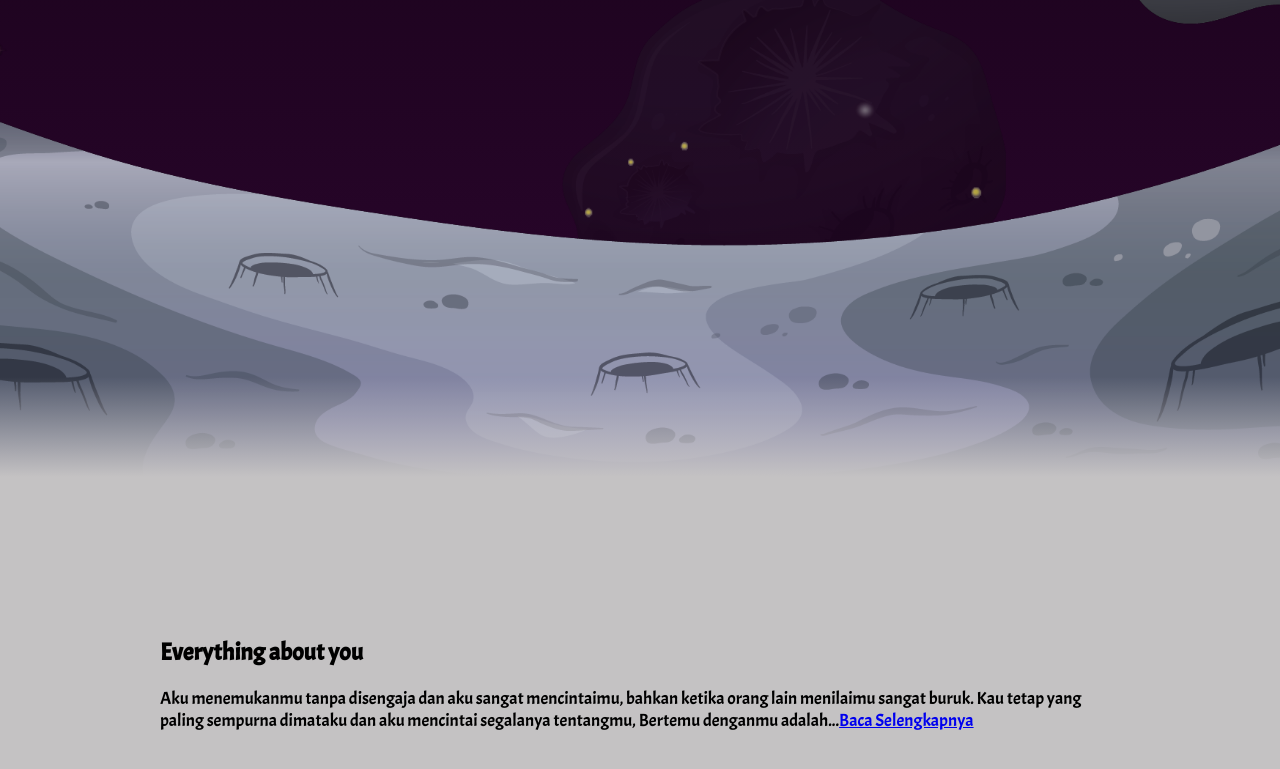
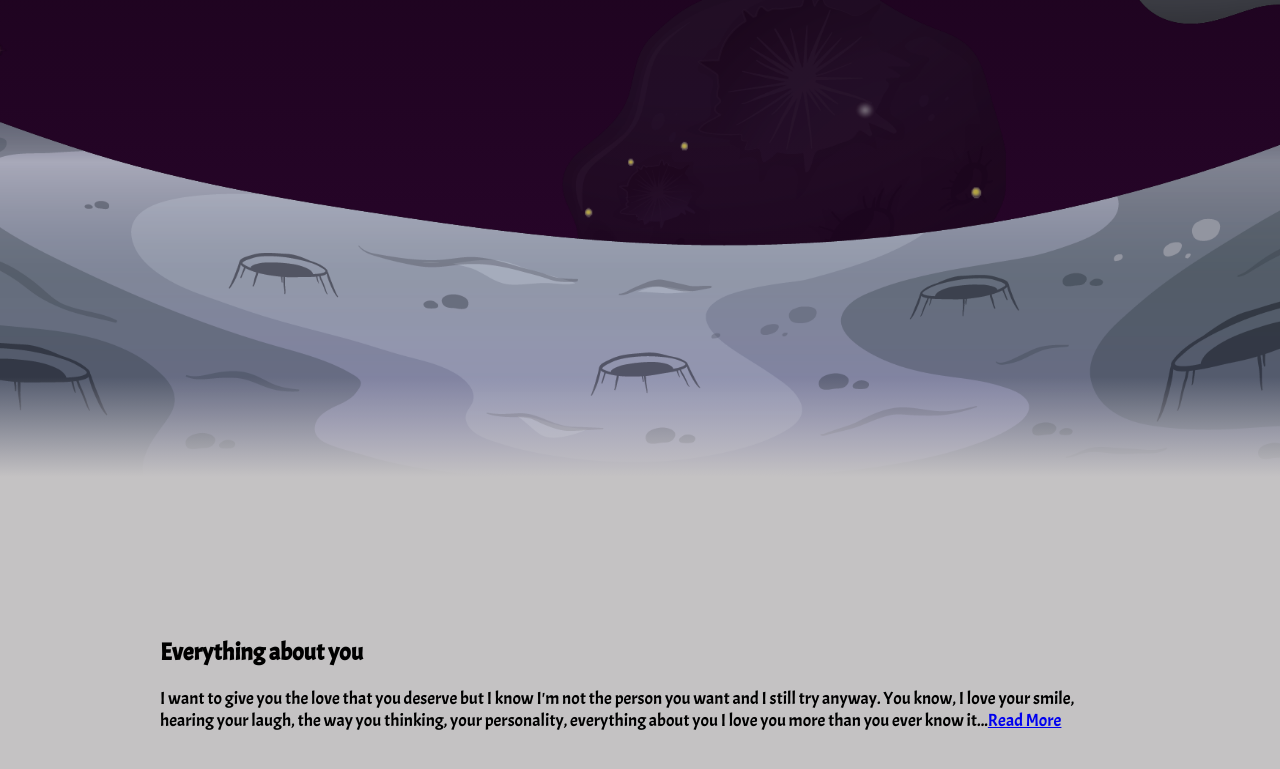
Before and after one commit to vibes09/24, a plain HTML site: page index.html in a window 1280 px wide. Shown: the part 1123-1892 px from the top of the page. Drawn offline with Linux system fonts and the light colour scheme.

Commit message:
Update index.html

```diff
--- a/index.html
+++ b/index.html
@@ -4,7 +4,7 @@
 	<meta charset="utf-8">
 	<meta http-equiv="X-UA-Compatible" content="IE=edge">
 	<meta name="viewport" content="width=device-width, initial-scale=1.0">
-	<title>Spesial Buat Kamu</title>
+	<title>Special For You</title>
 	<link rel="stylesheet" type="text/css" href="css/models.css">
 </head>
 <body>
@@ -13,12 +13,12 @@
 		<img src="img/rocket.png" id="rocket">
 		<img src="img/meteorid.png" id="meteorid">
 		<h1 id="text">I Love You in <br> every Universe</h1>
-		<a href="pesan.html" id="button">Scroll Bawah</a>
+		<a href="pesan.html" id="button">Scroll Down</a>
 	</div>
 	<div class="description">
 		<h2>Everything about you</h2><br>
 		<p>
-			Aku menemukanmu tanpa disengaja dan aku sangat mencintaimu, bahkan ketika orang lain menilaimu sangat buruk. Kau tetap yang paling sempurna dimataku dan aku mencintai segalanya tentangmu, Bertemu denganmu adalah...<a href="pesan.html">Baca Selengkapnya</a>
+			I want to give you the love that you deserve but I know I'm not the person you want and I still try anyway. You know, I love your smile, hearing your laugh, the way you thinking, your personality, everything about you I love you more than you ever know it...<a href="pesan.html">Read More</a>
 		</p>
 		<div class="button">
 			<span>
```
